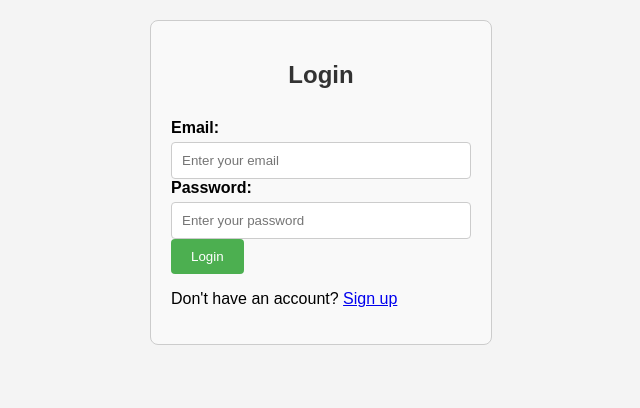
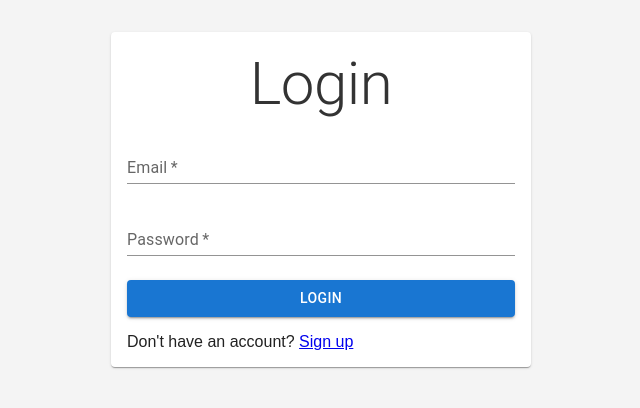
Before and after one commit to sreedhar-dimpu/project-frontend, a React (Create React App) app: page /login in a window 1280 px wide. Shown: the top 408 px of the page, without its empty margins (319-959 px from the left). Built offline with nearby package versions, Linux system fonts and the light colour scheme.

Commit message:
more fixes

```diff
--- a/src/App.jsx
+++ b/src/App.jsx
@@ -5,14 +5,14 @@ import { ThemeProvider } from './themes/ThemeProvider';
 import Layout from './Components/Layout/Layout';
 import { routes, flattenRoutes } from './routes/routes';
 
-function App({onLogout}) {
+function App({onLogout, username}) {
   // Get flattened routes for React Router
   const flattenedRoutes = flattenRoutes(routes);
 
   return (
     <ThemeProvider>
       <CssBaseline />
-        <Layout onLogout={onLogout}>
+        <Layout onLogout={onLogout} username={username}>
           <Routes>
             {flattenedRoutes.map((route, index) => {
               if (route.redirectTo) {
--- a/src/Components/AuthWrapper.js
+++ b/src/Components/AuthWrapper.js
@@ -9,11 +9,14 @@ const AuthWrapper = () => {
     const [isAuthenticated, setIsAuthenticated] = useState(false);
     const [loading, setLoading] = useState(true)
     const [role, setRole] = useState('');
+    const [username, setUsername] = useState('')
 
     // Synchronize authentication state with localStorage
     useEffect(() => {
         setLoading(true)
         const storedRole = localStorage.getItem('role');
+        const storedname = localStorage.getItem('username')
+        setUsername(storedname)
         if (storedRole) {
             setIsAuthenticated(true);
             setRole(storedRole);
@@ -24,14 +27,16 @@ const AuthWrapper = () => {
         setLoading(false)
     }, []); // Run only on mount
 
-    const handleLoginSuccess = (userRole) => {
-        localStorage.setItem('role', userRole); // Save role in localStorage
+    const handleLoginSuccess = (response) => {
+        localStorage.setItem('role', response.userRole); // Save role in localStorage
+        localStorage.setItem('username', response.username);
         setIsAuthenticated(true);
-        setRole(userRole); // Update state for immediate reaction
+        setRole(response.role); // Update state for immediate reaction
     };
 
     const handleLogout = () => {
         localStorage.removeItem('role'); // Clear localStorage
+        localStorage.removeItem('username')
         setIsAuthenticated(false);
         setRole(''); // Reset state
     };
@@ -42,13 +47,7 @@ const AuthWrapper = () => {
     if(isAuthenticated){
         return(
         <Routes>{
-            role === 'Admin' ? (
-                <Route path="/*" element={<App onLogout={handleLogout} />} />
-            ) : role === 'Accountant' ? (
-                <Route path="/*" element={<App onLogout={handleLogout} />} />
-            ) : (
-                <Route path="*" element={<p>Unknown role. Contact support.</p>} />
-            )
+            <Route path="/*" element={<App onLogout={handleLogout} username={username} />} />
             }
         </Routes>
         )
--- a/src/Components/Layout/AppBar.jsx
+++ b/src/Components/Layout/AppBar.jsx
@@ -29,7 +29,7 @@ const AppBarStyled = styled(MuiAppBar, {
   }),
 }));
 
-const AppBar = ({onLogout}) => {
+const AppBar = ({onLogout, username}) => {
   const { toggleColorMode, mode } = useThemeContext();
   const [anchorEl, setAnchorEl] = useState(null);
 
@@ -48,15 +48,16 @@ const AppBar = ({onLogout}) => {
           Accounting Software
         </Typography>
 
-        <Box sx={{ display: 'flex', alignItems: 'center' }}>
+        <Box sx={{ display: 'flex', alignItems: 'center', justifyContent: 'center' }}>
+          <Typography variant={'p'}>{username}</Typography>
+          <Tooltip title={'Logout'}>
+            <IconButton color="inherit" onClick={onLogout}>
+              <LogoutIcon />
+            </IconButton>
+          </Tooltip>
           <Tooltip title={mode === 'dark' ? 'Switch to Light Mode' : 'Switch to Dark Mode'}>
             <IconButton color="inherit" onClick={toggleColorMode}>
               {mode === 'dark' ? <LightModeIcon /> : <DarkModeIcon />}
-            </IconButton>
-          </Tooltip>
-          <Tooltip title={'Logout'}>
-            <IconButton color="inherit" onClick={onLogout}>
-              <LogoutIcon />
             </IconButton>
           </Tooltip>
         </Box>
--- a/src/Components/Layout/Layout.jsx
+++ b/src/Components/Layout/Layout.jsx
@@ -14,7 +14,7 @@ const DrawerHeader = styled('div')(({ theme }) => ({
   ...theme.mixins.toolbar,
 }));
 
-const Layout = ({ children, onLogout }) => {
+const Layout = ({ children, onLogout, username }) => {
   const [open, setOpen] = useState(true);
 
   const handleDrawerOpen = () => {
@@ -28,7 +28,7 @@ const Layout = ({ children, onLogout }) => {
   return (
     <Box sx={{ display: 'flex', height: '100vh' }}>
       <CssBaseline />
-      <AppBar onLogout={onLogout} />
+      <AppBar onLogout={onLogout} username={username} />
       <SideNav open={open} handleDrawerClose={handleDrawerClose} />
       <Box component="main" sx={{
         flexGrow: 1,
--- a/src/Components/Register.js
+++ b/src/Components/Register.js
@@ -2,6 +2,7 @@ import React, { useState } from 'react';
 import { useNavigate } from 'react-router-dom';
 import UserService from '../Services/UserService';
 import '../styles.css';
+import { Button } from '@mui/material';
 
 const Register = () => {
     const [formData, setFormData] = useState({
@@ -132,9 +133,9 @@ const Register = () => {
                         placeholder="Enter your address (optional)"
                     />
                 </div>
-                <button type="submit" disabled={isLoading}>
+                <Button type="submit" disabled={isLoading} variant='contained' fullWidth sx={{marginTop: '1rem'}}>
                     {isLoading ? 'Registering...' : 'Register'}
-                </button>
+                </Button>
                 <p>
                     Already have an account?{' '}
                     <a href="/login" className="toggle-link">Log in</a>
--- a/src/Components/login.js
+++ b/src/Components/login.js
@@ -1,7 +1,8 @@
 import React, { useState } from 'react';
-import { useNavigate } from 'react-router-dom';
+import { Link, useNavigate } from 'react-router-dom';
 import UserService from '../Services/UserService';
 import '../styles.css';
+import { Box, Button, Card, FormControl, TextField, Typography } from '@mui/material';
 
 const Login = ({ onLoginSuccess }) => {
     const [formData, setFormData] = useState({ email: '', password: '' });
@@ -20,7 +21,7 @@ const Login = ({ onLoginSuccess }) => {
             if (response.role) {
                 setSuccess('Login successful! Redirecting...');
                 setError('');
-                onLoginSuccess(response.role); // Notify AuthWrapper about login
+                onLoginSuccess(response); // Notify AuthWrapper about login
 
                 // Redirect based on role
                 if (response.role === 'Admin') {
@@ -38,40 +39,38 @@ const Login = ({ onLoginSuccess }) => {
     };
 
     return (
-        <div className="form-container">
-            <h2>Login</h2>
-            {error && <p className="error-message">{error}</p>}
-            {success && <p className="success-message">{success}</p>}
-            <form onSubmit={handleLogin}>
-                <div className="form-group">
-                    <label>Email:</label>
-                    <input
-                        type="email"
+        <Box sx={{width: '420px', margin: '2rem auto'}}>
+        <Card sx={{padding: '1rem'}}>
+            <Typography variant="h2" > Login </Typography>
+            {error && <Typography variant="p" color="error">{error}</Typography>}
+            {success && <Typography variant="p"  color="success">{success}</Typography>}
+            <Box component={'form'} onSubmit={handleLogin}>
+                <FormControl fullWidth margin='normal'>
+                    <TextField type="email"
                         name="email"
                         value={formData.email}
                         onChange={handleChange}
-                        placeholder="Enter your email"
-                        required
-                    />
-                </div>
-                <div className="form-group">
-                    <label>Password:</label>
-                    <input
+                        label="Email"
+                        required variant='standard' />
+                </FormControl>
+                <FormControl fullWidth margin='normal'>
+                    <TextField
                         type="password"
                         name="password"
                         value={formData.password}
                         onChange={handleChange}
-                        placeholder="Enter your password"
-                        required
-                    />
-                </div>
-                <button type="submit">Login</button>
-                <p>
+                        label="Password"
+                        required variant='standard' />
+                </FormControl>
+
+                <Button type="submit" variant='contained' fullWidth sx={{marginTop: '1rem'}}>Login</Button>
+                <Typography variant='p' sx={{marginTop: '1rem', display:"inline-block"}}>
                     Don't have an account?{' '}
-                    <a href="/register" className="toggle-link">Sign up</a>
-                </p>
-            </form>
-        </div>
+                    <Link to="/register" className="toggle-link">Sign up</Link>
+                </Typography>
+            </Box>
+        </Card>
+        </Box>
     );
 };
 
```
